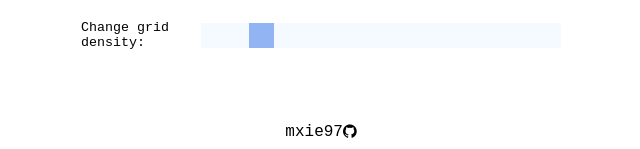
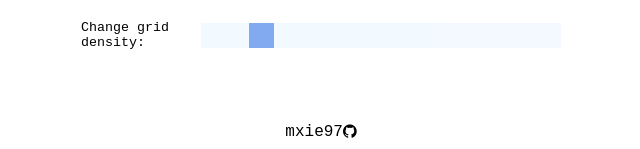
Before and after one commit to mxie97/etch-a-sketch, a plain HTML site: page index.html in a window 1280 px wide. Shown: the part 648-797 px from the top of the page, 319-959 px from the left. Drawn offline with Linux system fonts and the light colour scheme.

Commit message:
adding favicon

```diff
--- a/index.html
+++ b/index.html
@@ -7,7 +7,7 @@
     <title>Etch-a-Sketch</title>
     <link rel="stylesheet" href="style.css">
     <link rel="stylesheet" href="https://maxcdn.bootstrapcdn.com/font-awesome/4.4.0/css/font-awesome.min.css">
-
+    <link rel="icon" type="image/x-icon" href="favicon.png">
 </head>
 <body>
     <header>Etch-a-Sketch</header>
--- a/style.css
+++ b/style.css
@@ -89,8 +89,7 @@ button:hover {
     height: 25px;
     background: aliceblue;
     outline: none;
-    opacity: .7;
-
+    opacity: .8;
     transition: opacity .2s;
 
 }
```
Also changed, not shown: favicon.png (added).
